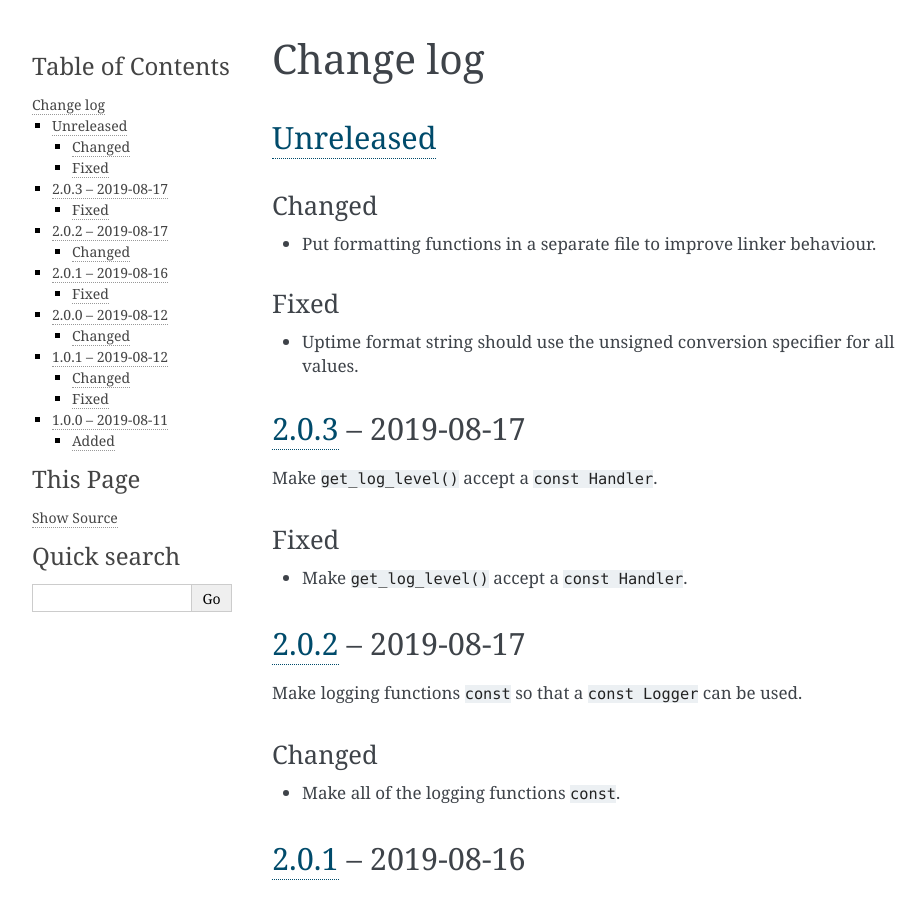
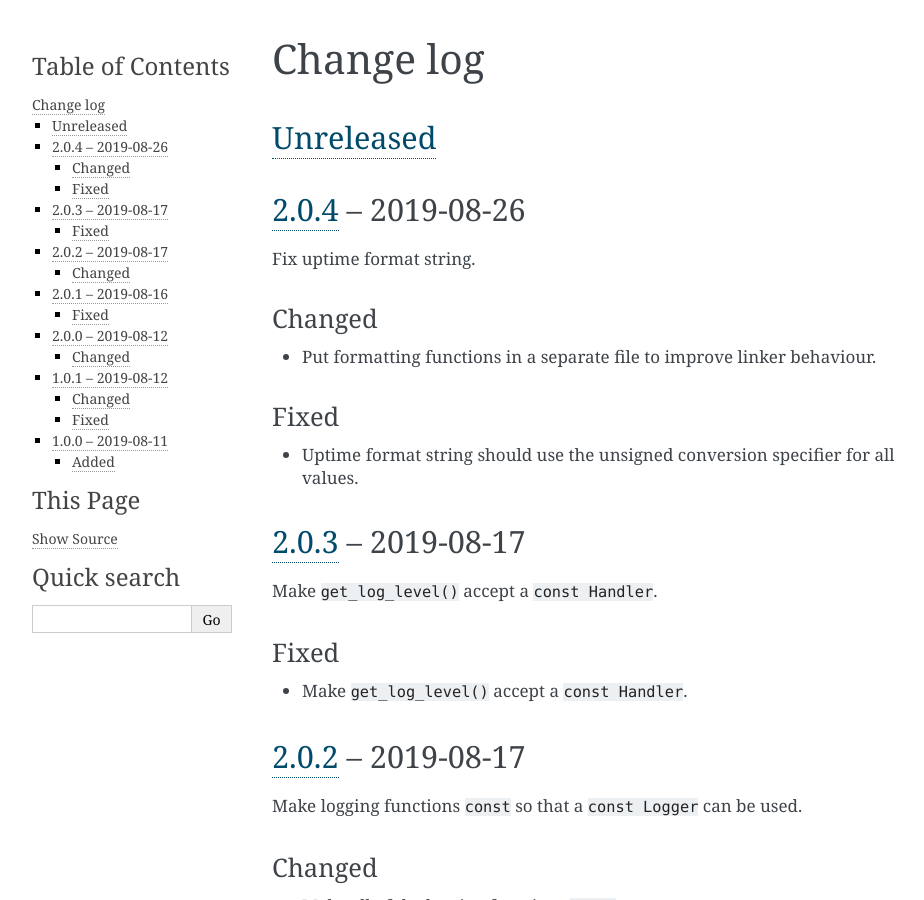
Before and after one commit to nomis/mcu-uuid-log, a Sphinx documentation site: the page built from docs/changelog.rst, in a window 1280 px wide and 900 px high. Shown: the whole window, without its empty margins (148-1072 px from the left). Built offline with Sphinx 7.4.7, drawn with Linux system fonts in a browser that asks for light colours.

Commit message:
Version 2.0.4

```diff
--- a/docs/changelog.rst
+++ b/docs/changelog.rst
@@ -3,6 +3,11 @@ Change log
 
 Unreleased_
 -----------
+
+2.0.4_ |--| 2019-08-26
+----------------------
+
+Fix uptime format string.
 
 Changed
 ~~~~~~~
@@ -93,7 +98,8 @@ Added
 
 .. |--| unicode:: U+2013 .. EN DASH
 
-.. _Unreleased: https://github.com/nomis/mcu-uuid-log/compare/2.0.3...HEAD
+.. _Unreleased: https://github.com/nomis/mcu-uuid-log/compare/2.0.4...HEAD
+.. _2.0.4: https://github.com/nomis/mcu-uuid-log/compare/2.0.3...2.0.4
 .. _2.0.3: https://github.com/nomis/mcu-uuid-log/compare/2.0.2...2.0.3
 .. _2.0.2: https://github.com/nomis/mcu-uuid-log/compare/2.0.1...2.0.2
 .. _2.0.1: https://github.com/nomis/mcu-uuid-log/compare/2.0.0...2.0.1
--- a/library.json
+++ b/library.json
@@ -12,7 +12,7 @@
 		"type": "git",
 		"url": "https://github.com/nomis/mcu-uuid-log.git"
 	},
-	"version": "2.0.3",
+	"version": "2.0.4",
 	"license": "GPL-3.0-or-later",
 	"homepage": "https://mcu-uuid-log.readthedocs.io/",
 	"export": {
```
